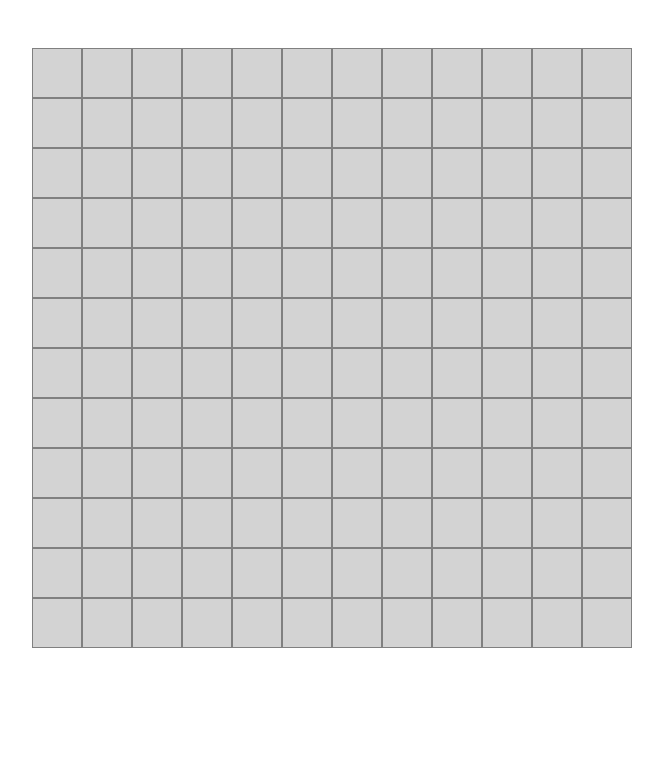
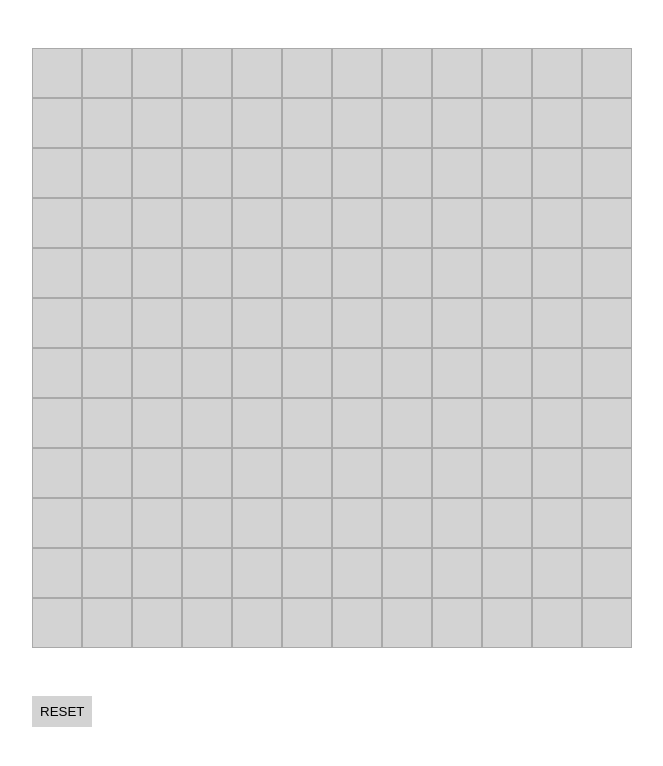
Before and after one commit to Jules-12-8/etch-a-sketch, a plain HTML site: page index.html in a window 1280 px wide. Shown: the whole page, without its empty margins (16-679 px from the left). Drawn offline with Linux system fonts and the light colour scheme.

Commit message:
Feat: add reset button to reinitialize grid cells

```diff
--- a/etch-a-sketch.js
+++ b/etch-a-sketch.js
@@ -31,4 +31,11 @@ gridCells.forEach((cell) => {
     cell.addEventListener("mouseenter", () => {
         cell.style.background = "coral"
     });
-})
+});
+
+
+const resetButton = document.querySelector("#reset");
+
+resetButton.addEventListener("click", () => {
+    gridCells.forEach((cell) => cell.style.background = "lightgrey");
+});
--- a/index.html
+++ b/index.html
@@ -10,6 +10,7 @@
 
     <body>
         <div id="grid-container"></div>
+        <button id="reset">RESET</button>
     </body>
 
 </html>
--- a/style.css
+++ b/style.css
@@ -8,6 +8,20 @@
     --containerSize: 600px;
     /* --cellSize is defined with javascript */
     --cellSize: 0px;
+}
+
+button {
+    padding: 0.5rem;
+    background-color: lightgrey;
+    border: none;
+}
+
+button:hover {
+    background-color: darkgrey;
+}
+
+#reset {
+    margin-left: 3rem;
 }
 
 #grid-container {
@@ -22,7 +36,7 @@
 }
 
 .grid-cell {
-    border: 0.1px solid grey;
+    border: 0.1px solid darkgrey;
     width: var(--cellSize);
     height: var(--cellSize);
     background-color: lightgrey;
```
